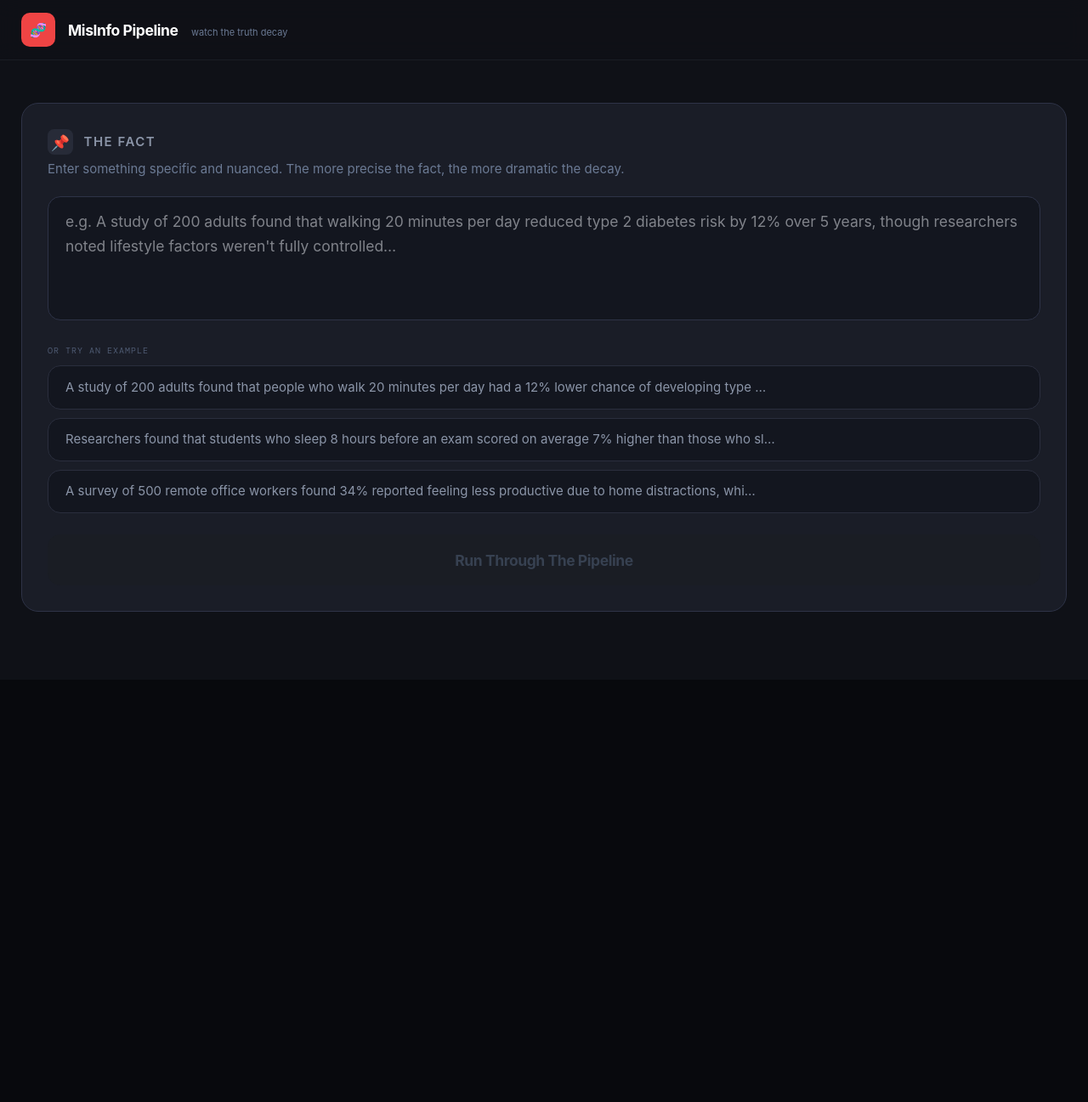
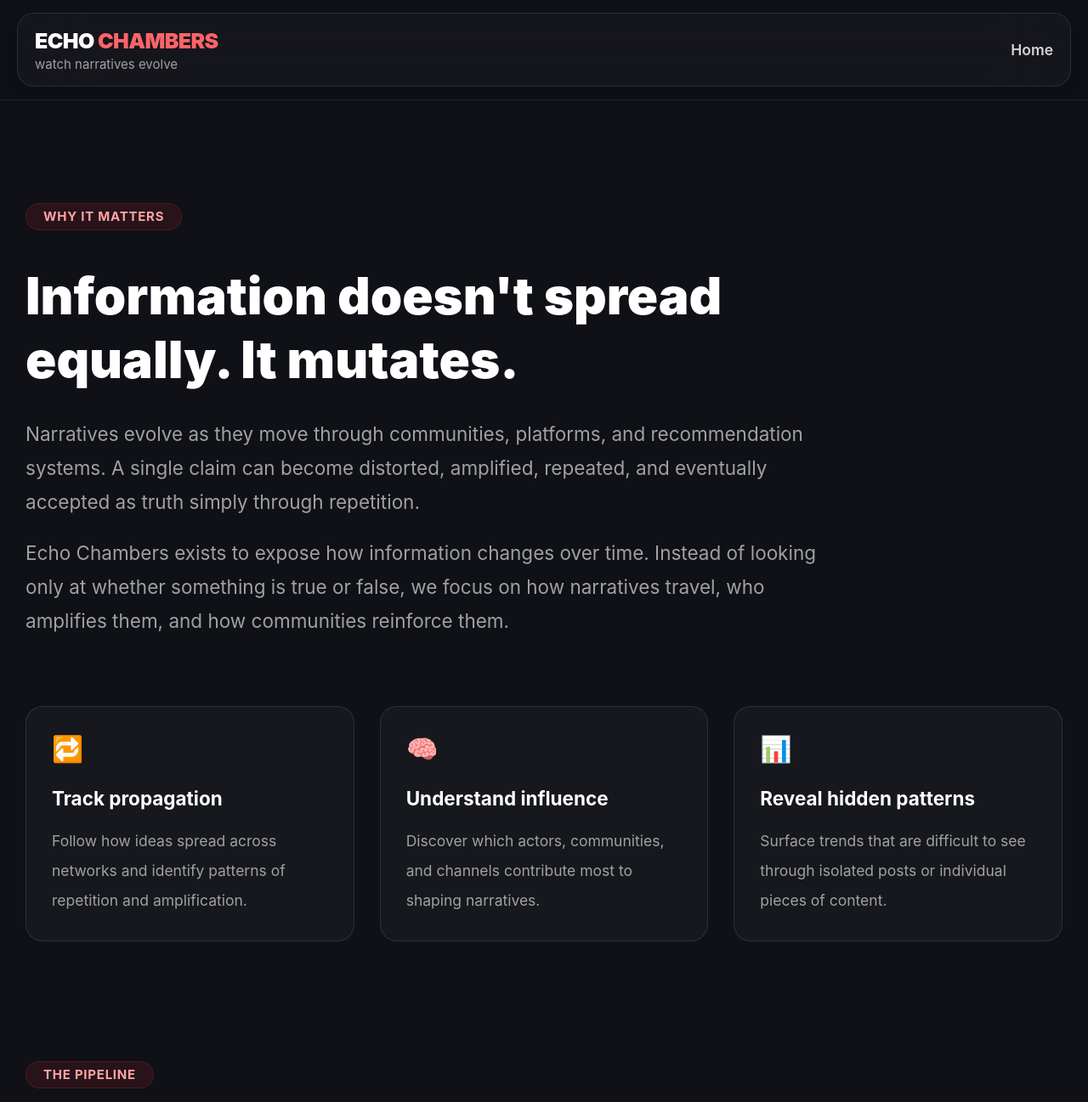
Before and after one commit to kevinchege47/echo-chambers-frontend, an Angular app: page /why in a window 1280 px wide. Before the commit this address led to /. Shown: the top 1297 px of the page at 85% size. Before the commit the page ends 800 px from the top, so only its background shows below. Built offline with nearby package versions, Linux system fonts and the light colour scheme.

Commit message:
added why page

```diff
--- a/src/app/app.ts
+++ b/src/app/app.ts
@@ -1,10 +1,10 @@
 import { Component } from '@angular/core';
-import {PipelineComponent} from './app/components/pipeline/pipeline';
+import { RouterOutlet } from '@angular/router';
 
 @Component({
   selector: 'app-root',
   standalone: true,
-  imports: [PipelineComponent],
-  template: `<app-pipeline />`
+  imports: [RouterOutlet],
+  template: `<router-outlet></router-outlet>`
 })
 export class AppComponent {}
--- a/src/app/app/components/pipeline/pipeline.html
+++ b/src/app/app/components/pipeline/pipeline.html
@@ -1,31 +1,64 @@
 <div class="min-h-screen font-sans" style="background: #0f1117; color: #eef0f5;">
 
   <!-- ── HEADER ── -->
-  <header style="border-bottom: 1px solid #1a1d24; background: #0f1117ee; backdrop-filter: blur(12px);"
-          class="sticky top-0 z-50">
-    <div class="max-w-6xl mx-auto px-5 h-14 flex items-center justify-between">
-      <div class="flex items-center gap-3">
-        <div class="w-8 h-8 rounded-lg flex items-center justify-center text-base"
-             style="background: #ef4444; font-size: 16px;">🧬</div>
-        <div>
-          <span class="font-bold text-white text-sm tracking-tight">MisInfo Pipeline</span>
-          <span class="text-[11px] ml-2.5 hidden sm:inline" style="color: #6b7a94;">
-              watch the truth decay
+  <header
+    class="sticky top-0 z-50 border-b border-neutral-800 bg-[#0f1117ee] backdrop-blur-xl">
+
+    <div class="mx-auto max-w-7xl px-4 py-3">
+
+      <div
+        class="flex items-center justify-between rounded-2xl border border-white/10 bg-white/[0.03] px-4 py-3 shadow-lg backdrop-blur-2xl">
+
+        <!-- Branding -->
+        <a
+          class="flex flex-col"
+          href="/">
+
+          <p class="text-xl font-black tracking-tight text-white">
+            ECHO
+            <span class="text-red-400">
+            CHAMBERS
           </span>
+          </p>
+
+          <p class="text-xs text-neutral-400">
+            watch narratives evolve
+          </p>
+
+        </a>
+
+        <!-- Navigation -->
+        <nav
+          class="hidden lg:flex items-center gap-7 text-sm font-semibold text-neutral-300">
+
+          <a
+            routerLink="/why"
+            class="transition hover:text-red-400">
+
+            Why ?
+
+          </a>
+
+        </nav>
+
+        <!-- Reset -->
+        @if (appState() === 'results') {
+
+          <button
+            (click)="reset()"
+            class="rounded-lg border border-neutral-700 px-4 py-2 text-sm font-medium text-neutral-400 transition hover:border-neutral-500 hover:text-white">
+
+            Reset
+
+          </button>
+
+        }
+
       </div>
+
     </div>
-      @if (appState() === 'results') {
-        <button (click)="reset()"
-                class="text-xs px-3 py-1.5 rounded-lg transition-all duration-150 font-mono"
-                style="color: #8b95a8; border: 1px solid #2e3347;"
-                onmouseenter="this.style.color='#e5e7eb'; this.style.borderColor='#374151';"
-                onmouseleave="this.style.color='#6b7280'; this.style.borderColor='#2e3347';">
-          ← reset
-        </button>
-      }
-    </div>
+
   </header>
-
   <!-- ── IDLE / ERROR ── -->
   @if (appState() === 'idle' || appState() === 'error') {
     <main class="max-w-6xl mx-auto px-5 py-10 space-y-4">
@@ -94,7 +127,8 @@
       <section class="rounded-2xl p-6" style="background: #1a1d27; border: 1px solid #2e3347;">
         <div class="flex items-center gap-2.5 mb-1">
           <div class="w-6 h-6 rounded-md flex items-center justify-center text-sm"
-               style="background: #272b38;">📌</div>
+               style="background: #272b38;">📌
+          </div>
           <h2 class="text-xs font-semibold uppercase tracking-widest" style="color: #8b95a8;">
             The Fact
           </h2>
@@ -198,7 +232,8 @@
       <div class="rounded-2xl p-5" style="background: #191228; border: 1px solid #3d2568;">
         <div class="flex items-start gap-3">
           <div class="w-9 h-9 rounded-xl flex items-center justify-center flex-shrink-0 text-base"
-               style="background: #241848;">🧠</div>
+               style="background: #241848;">🧠
+          </div>
           <div class="min-w-0">
             <div class="flex items-center gap-2 mb-2 flex-wrap">
                 <span class="text-[10px] font-mono uppercase tracking-widest" style="color: #9d6fff;">
@@ -268,7 +303,7 @@
 
       <!-- Agent cards with connectors -->
       @for (agent of result()!.agents; track agent.agent_id; let i = $index; let last = $last) {
-        <app-agent-card [agent]="agent" [visible]="isVisible(i)" />
+        <app-agent-card [agent]="agent" [visible]="isVisible(i)"/>
         @if (!last) {
           <div class="flex flex-col items-center gap-0.5 py-0.5">
             <div class="w-px h-4" style="background: #272b38;"></div>
--- a/src/app/app/components/pipeline/pipeline.ts
+++ b/src/app/app/components/pipeline/pipeline.ts
@@ -6,6 +6,7 @@ import {DecimalPipe, SlicePipe} from '@angular/common';
 import {AgentCardComponent} from '../agent-card/agent-card';
 import {MisinformationService} from '../../services/misinformation';
 import {AIProvider, AppState, PipelineResponse} from '../../models/models';
+import {RouterLink} from '@angular/router';
 
 
 const FALLBACK_PROVIDERS: AIProvider[] = [
@@ -35,7 +36,7 @@ const EXAMPLES = [
 @Component({
   selector: 'app-pipeline',
   standalone: true,
-  imports: [FormsModule, DecimalPipe, AgentCardComponent, SlicePipe],
+  imports: [FormsModule, DecimalPipe, AgentCardComponent, SlicePipe, RouterLink],
   templateUrl:'pipeline.html'
 })
 export class PipelineComponent {
--- /dev/null
+++ b/src/app/app/components/why-page/why-page.html
@@ -0,0 +1,375 @@
+<div class="min-h-screen font-sans" style="background: #0f1117; color: #eef0f5;">
+
+  <!-- ── HEADER ── -->
+  <header
+    class="sticky top-0 z-50 border-b border-neutral-800 bg-[#0f1117ee] backdrop-blur-xl">
+
+    <div class="mx-auto max-w-7xl px-4 py-3">
+
+      <div
+        class="flex items-center justify-between rounded-2xl border border-white/10 bg-white/[0.03] px-4 py-3 shadow-lg backdrop-blur-2xl">
+
+        <!-- Branding -->
+        <a
+          class="flex flex-col"
+          href="/">
+
+          <p class="text-xl font-black tracking-tight text-white">
+            ECHO
+            <span class="text-red-400">
+            CHAMBERS
+          </span>
+          </p>
+
+          <p class="text-xs text-neutral-400">
+            watch narratives evolve
+          </p>
+
+        </a>
+
+        <!-- Navigation -->
+        <nav
+          class="hidden lg:flex items-center gap-7 text-sm font-semibold text-neutral-300">
+
+          <a
+            routerLink="/"
+            class="transition hover:text-red-400">
+
+            Home
+
+          </a>
+
+        </nav>
+
+      </div>
+
+    </div>
+
+  </header>
+
+  <!-- ── CONTENT ── -->
+  <section
+    id="why"
+    class="mx-auto max-w-7xl px-6 py-24">
+
+  <div class="max-w-3xl">
+
+    <span
+      class="mb-4 inline-block rounded-full border border-red-500/20 bg-red-500/10 px-4 py-1 text-xs font-bold uppercase tracking-wider text-red-300">
+
+      Why it matters
+
+    </span>
+
+    <h2
+      class="mt-4 text-4xl font-black leading-tight text-white md:text-5xl">
+
+      Information doesn't spread equally.
+      It mutates.
+
+    </h2>
+
+    <p
+      class="mt-6 text-lg leading-8 text-neutral-400">
+
+      Narratives evolve as they move through communities, platforms,
+      and recommendation systems. A single claim can become distorted,
+      amplified, repeated, and eventually accepted as truth simply
+      through repetition.
+
+    </p>
+
+    <p
+      class="mt-4 text-lg leading-8 text-neutral-400">
+
+      Echo Chambers exists to expose how information changes over time.
+      Instead of looking only at whether something is true or false,
+      we focus on how narratives travel, who amplifies them, and how
+      communities reinforce them.
+
+    </p>
+
+  </div>
+
+  <div
+    class="mt-16 grid gap-6 md:grid-cols-3">
+
+    <div
+      class="rounded-2xl border border-white/10 bg-white/[0.03] p-6">
+
+      <div
+        class="mb-4 text-2xl">
+
+        🔁
+
+      </div>
+
+      <h3
+        class="text-lg font-bold text-white">
+
+        Track propagation
+
+      </h3>
+
+      <p
+        class="mt-3 text-sm leading-7 text-neutral-400">
+
+        Follow how ideas spread across networks and identify patterns
+        of repetition and amplification.
+
+      </p>
+
+    </div>
+
+    <div
+      class="rounded-2xl border border-white/10 bg-white/[0.03] p-6">
+
+      <div
+        class="mb-4 text-2xl">
+
+        🧠
+
+      </div>
+
+      <h3
+        class="text-lg font-bold text-white">
+
+        Understand influence
+
+      </h3>
+
+      <p
+        class="mt-3 text-sm leading-7 text-neutral-400">
+
+        Discover which actors, communities, and channels contribute
+        most to shaping narratives.
+
+      </p>
+
+    </div>
+
+    <div
+      class="rounded-2xl border border-white/10 bg-white/[0.03] p-6">
+
+      <div
+        class="mb-4 text-2xl">
+
+        📊
+
+      </div>
+
+      <h3
+        class="text-lg font-bold text-white">
+
+        Reveal hidden patterns
+
+      </h3>
+
+      <p
+        class="mt-3 text-sm leading-7 text-neutral-400">
+
+        Surface trends that are difficult to see through isolated
+        posts or individual pieces of content.
+
+      </p>
+
+     </div>
+
+   </div>
+
+    <!-- Multi-Agent Pipeline -->
+    <div class="mt-28">
+
+      <div class="max-w-3xl">
+
+    <span
+      class="mb-4 inline-block rounded-full border border-red-500/20 bg-red-500/10 px-4 py-1 text-xs font-bold uppercase tracking-wider text-red-300">
+
+      The Pipeline
+
+    </span>
+
+        <h2
+          class="mt-4 text-3xl font-black text-white md:text-5xl">
+
+          Information rarely travels directly.
+          It passes through interpreters.
+
+        </h2>
+
+        <p
+          class="mt-6 text-lg leading-8 text-neutral-400">
+
+          Echo Chambers simulates how a neutral fact gradually changes as
+          different actors rewrite, summarize, exaggerate, speculate and
+          reinterpret it. Each agent introduces its own biases and incentives.
+
+        </p>
+
+      </div>
+
+      <div
+        class="mt-14 grid gap-6 md:grid-cols-2 lg:grid-cols-4">
+
+        <!-- Wire -->
+        <div class="rounded-2xl border border-white/10 bg-white/[0.03] p-6">
+
+          <div class="mb-4 text-3xl">📰</div>
+
+          <h3 class="font-bold text-white">
+            Wire Service
+          </h3>
+
+          <p class="mt-2 text-sm text-neutral-500">
+            Compresses stories for brevity and removes context,
+            uncertainty and nuance.
+          </p>
+
+        </div>
+
+        <!-- Tabloid -->
+        <div class="rounded-2xl border border-red-500/20 bg-red-500/5 p-6">
+
+          <div class="mb-4 text-3xl">🔥</div>
+
+          <h3 class="font-bold text-white">
+            Tabloid Blog
+          </h3>
+
+          <p class="mt-2 text-sm text-neutral-500">
+            Converts information into emotionally charged,
+            click-driven headlines.
+          </p>
+
+        </div>
+
+        <!-- Influencer -->
+        <div class="rounded-2xl border border-white/10 bg-white/[0.03] p-6">
+
+          <div class="mb-4 text-3xl">📱</div>
+
+          <h3 class="font-bold text-white">
+            Social Influencer
+          </h3>
+
+          <p class="mt-2 text-sm text-neutral-500">
+            Turns information into personal experiences
+            and shareable content.
+          </p>
+
+        </div>
+
+        <!-- Podcast -->
+        <div class="rounded-2xl border border-white/10 bg-white/[0.03] p-6">
+
+          <div class="mb-4 text-3xl">🎙️</div>
+
+          <h3 class="font-bold text-white">
+            Podcast Host
+          </h3>
+
+          <p class="mt-2 text-sm text-neutral-500">
+            Connects unrelated ideas and introduces
+            speculation as explanation.
+          </p>
+
+        </div>
+
+        <!-- News -->
+        <div class="rounded-2xl border border-white/10 bg-white/[0.03] p-6">
+
+          <div class="mb-4 text-3xl">📺</div>
+
+          <h3 class="font-bold text-white">
+            TV News Anchor
+          </h3>
+
+          <p class="mt-2 text-sm text-neutral-500">
+            Prioritizes urgency and dramatic interpretation
+            over scientific nuance.
+          </p>
+
+        </div>
+
+        <!-- Random -->
+        <div class="rounded-2xl border border-white/10 bg-white/[0.03] p-6">
+
+          <div class="mb-4 text-3xl">💬</div>
+
+          <h3 class="font-bold text-white">
+            Random Internet User
+          </h3>
+
+          <p class="mt-2 text-sm text-neutral-500">
+            Retells information from memory,
+            mixing facts with opinion.
+          </p>
+
+        </div>
+
+        <!-- Government -->
+        <div class="rounded-2xl border border-white/10 bg-white/[0.03] p-6">
+
+          <div class="mb-4 text-3xl">🏛️</div>
+
+          <h3 class="font-bold text-white">
+            Government Official
+          </h3>
+
+          <p class="mt-2 text-sm text-neutral-500">
+            Frames information through policy and
+            institutional messaging.
+          </p>
+
+        </div>
+
+        <!-- Academic -->
+        <div class="rounded-2xl border border-white/10 bg-white/[0.03] p-6">
+
+          <div class="mb-4 text-3xl">🎓</div>
+
+          <h3 class="font-bold text-white">
+            Academic Commenter
+          </h3>
+
+          <p class="mt-2 text-sm text-neutral-500">
+            Adds complexity, jargon and personal
+            theories to the discussion.
+          </p>
+
+        </div>
+
+      </div>
+
+      <!-- Flow -->
+      <div
+        class="mt-16 rounded-2xl border border-white/10 bg-white/[0.02] p-8">
+
+        <p class="font-mono text-sm text-neutral-400">
+
+          Original Fact
+
+          <span class="mx-2 text-red-400">→</span>
+
+          Super Agent selects path
+
+          <span class="mx-2 text-red-400">→</span>
+
+          Multiple agent rewrites
+
+          <span class="mx-2 text-red-400">→</span>
+
+          Distortion score calculated
+
+          <span class="mx-2 text-red-400">→</span>
+
+          Final narrative
+
+        </p>
+
+      </div>
+
+    </div>
+  </section>
+
+</div>
--- a/src/index.html
+++ b/src/index.html
@@ -8,6 +8,6 @@
   <link rel="icon" type="image/x-icon" href="favicon.ico">
 </head>
 <body>
-  <app-root></app-root>
+<app-root></app-root>
 </body>
 </html>
```
Also changed, not shown: src/app/app.routes.ts (+14 -1 lines), src/app/app/components/why-page/why-page.ts (added, +12 -0 lines), src/app/app/components/why-page/why-page.css (added), 1 other file (tests, documents, lock files or other folders). Lines whose indentation alone changed are shown as unchanged.
